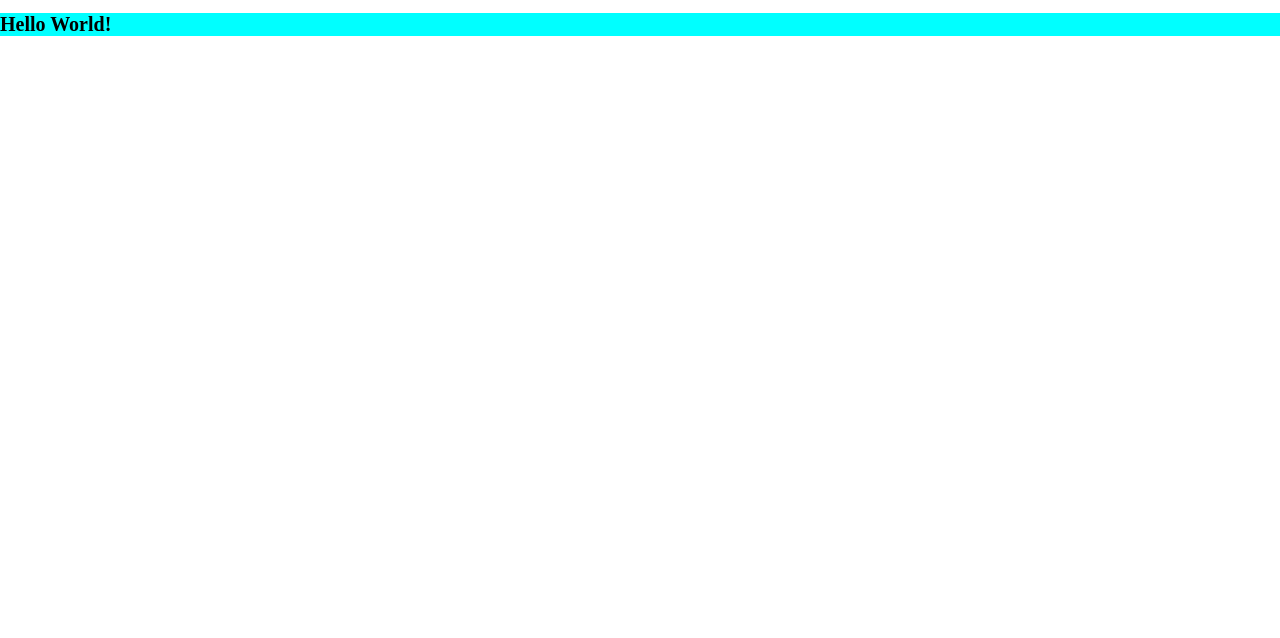
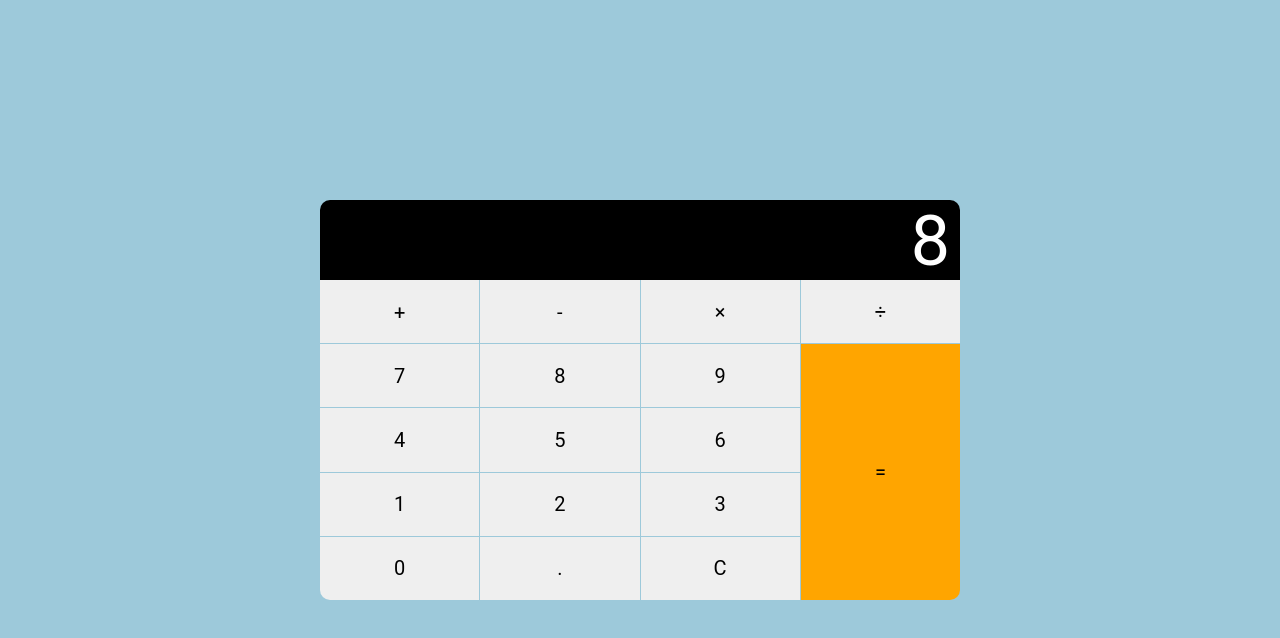
Before and after one commit to nic-peterson/calc-2, a plain HTML site: page index.html in a window 1280 px wide. Drawn offline with Linux system fonts and the light colour scheme.

Commit message:
Finished calc layout. Defined HTML & CSS to give calculator layout. Can now start wiring up the JS.

```diff
--- a/index.html
+++ b/index.html
@@ -7,5 +7,30 @@
     <link rel="stylesheet" href="styles.css" />
     <script src="script.js" defer></script>
   </head>
-  <body></body>
+  <body>
+    <div class="container">
+      <div class="calculator">
+        <div class="display">8</div>
+        <div class="keys">
+          <button class="key-operator">+</button>
+          <button class="key-operator">-</button>
+          <button class="key-operator">×</button>
+          <button class="key-operator">÷</button>
+          <button>7</button>
+          <button>8</button>
+          <button>9</button>
+          <button class="key-equals">=</button>
+          <button>4</button>
+          <button>5</button>
+          <button>6</button>
+          <button>1</button>
+          <button>2</button>
+          <button>3</button>
+          <button class="key-zero">0</button>
+          <button>.</button>
+          <button>C</button>
+        </div>
+      </div>
+    </div>
+  </body>
 </html>
--- a/script.js
+++ b/script.js
@@ -1,11 +1,3 @@
-const body = document.querySelector("body");
-const h1 = document.createElement("h1");
-h1.innerText = "Hello World!";
-
-let firstNum, secondNum, operator;
-
-body.appendChild(h1);
-
 const add = function (x, y) {
   return x + y;
 };
@@ -30,7 +22,7 @@ const operate = function (operator, x, y) {
       return subtract(x, y);
     case "multiply":
       return multiply(x, y);
-    case "divide":
+    case "divides":
       return divide(x, y);
   }
 };
--- a/styles.css
+++ b/styles.css
@@ -1,12 +1,68 @@
+* {
+  margin: 0;
+  padding: 0;
+  box-sizing: border-box;
+  font-family: "Roboto", sans-serif;
+}
+html {
+  font-size: 10px;
+}
+
 body {
   margin: 0;
   padding: 0;
-  font-size: 10px;
-  height: 100%;
-  width: 100%;
+  box-sizing: border-box;
+  width: 100vw;
+  height: 100vh;
 }
 
-h1 {
-  background-color: aqua;
+.container {
+  display: flex;
+  justify-content: center; /* Center horizontally */
+  align-items: center; /* Center vertically */
+  height: 100vh; /* Full height of the viewport */
+  width: 100vw; /* Full width of the viewport */
+  background-color: #9dc9da;
+}
+
+.calculator {
+  width: 50vw;
+  height: 50vh;
+}
+
+.display {
   width: 100%;
+  height: 20%;
+  background-color: #000;
+  color: #fff;
+  font-size: 7rem;
+  text-align: right;
+  padding: 0 1rem;
+  box-sizing: border-box;
+  border-top-left-radius: 1rem;
+  border-top-right-radius: 1rem;
 }
+
+.keys {
+  width: 100%;
+  height: 80%;
+  display: grid;
+  grid-template-columns: repeat(4, 1fr);
+  grid-gap: 1px;
+  box-sizing: border-box;
+}
+
+.keys button {
+  font-size: 2rem;
+  border: none;
+}
+.key-equals {
+  grid-column: 4 / span 1;
+  grid-row: 2 / span 4;
+  background-color: orange;
+  border-bottom-right-radius: 1rem;
+}
+
+.key-zero {
+  border-bottom-left-radius: 1rem;
+}
```
